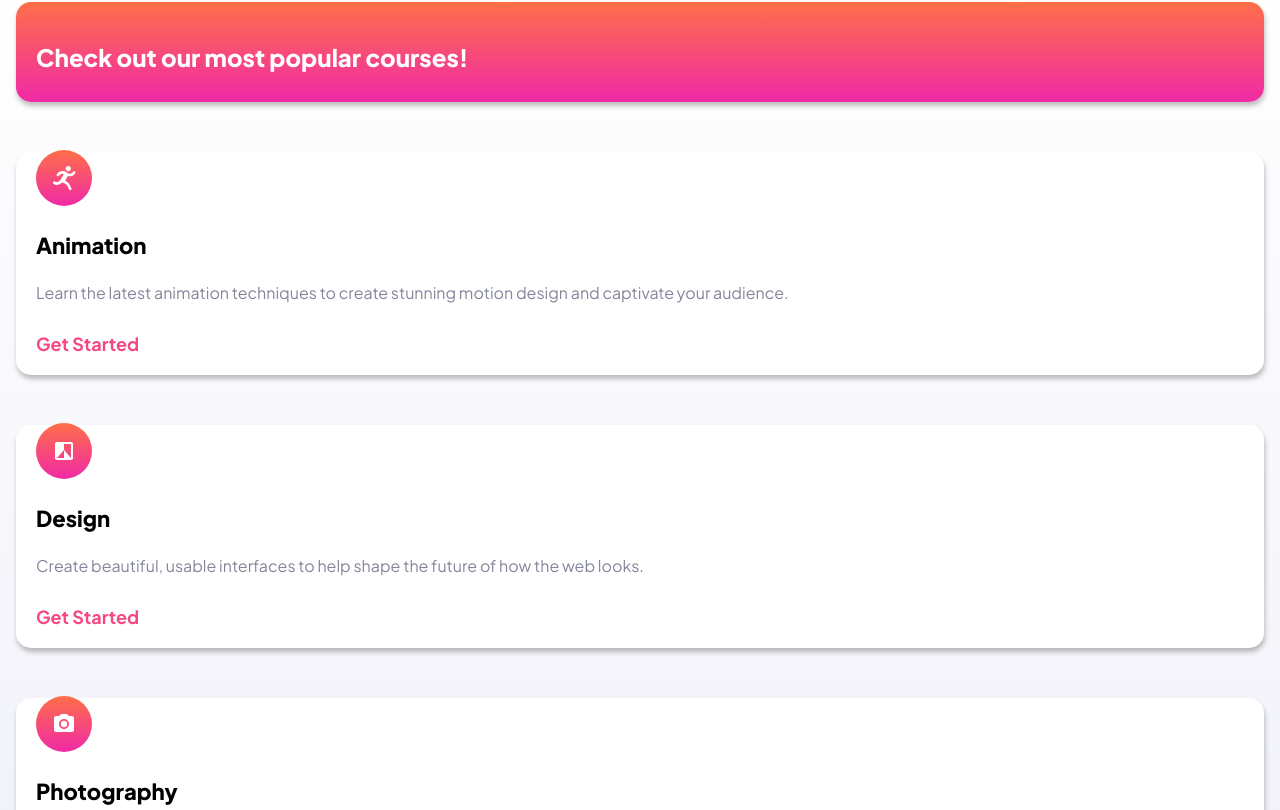
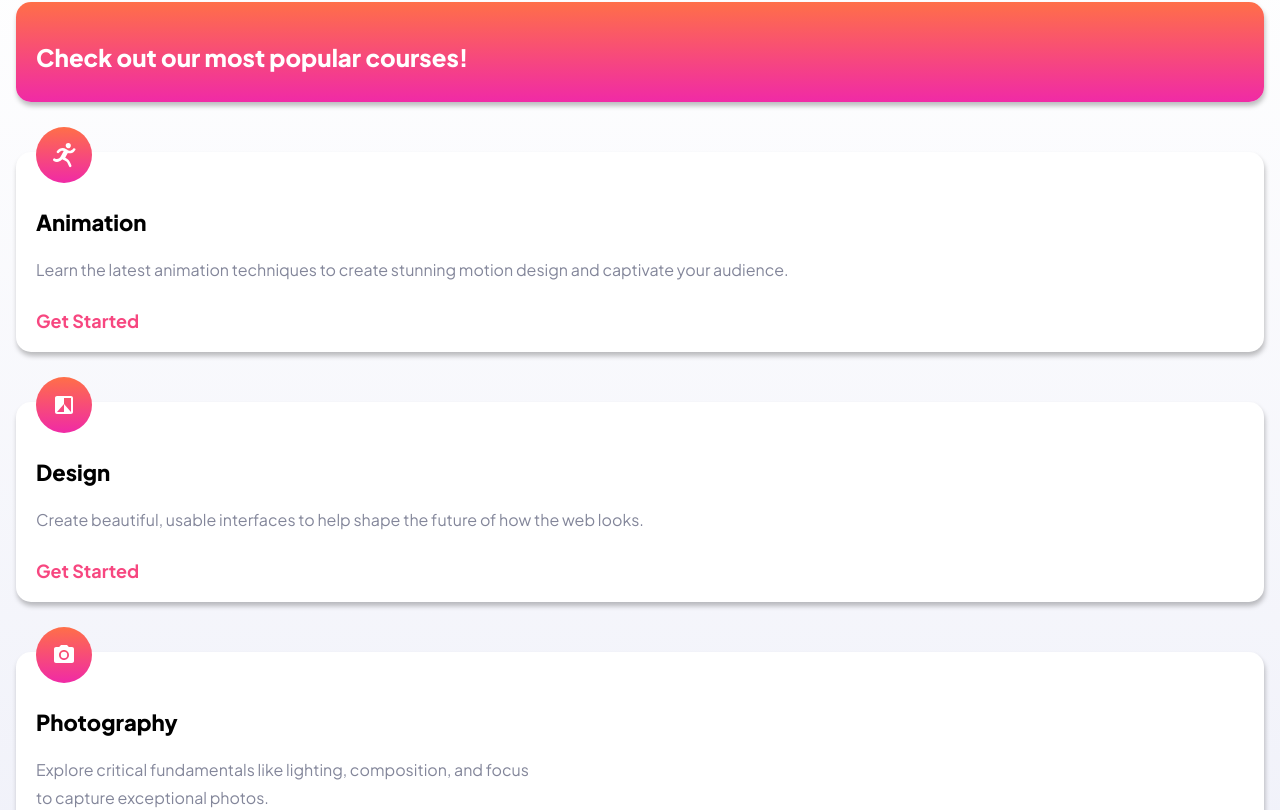
Before and after one commit to russell-crooms/skilled, a React (Vite) app: page / in a window 1280 px wide. Shown: the part 836-1646 px from the top of the page. Built offline with nearby package versions, Linux system fonts and the light colour scheme.

Commit message:
Pushing changes

```diff
--- a/src/components/cards/Cards.css
+++ b/src/components/cards/Cards.css
@@ -107,78 +107,23 @@
   width: 100%;
   border-radius: 15px;
   box-shadow: 1px 4px 5px rgba(0, 0, 0, 0.25);
-  padding: 32px;
+  padding: 20px;
   display: flex;
   flex-direction: column;
   gap: 5px;
 }
 
-@media (min-width: 375px) {
-  .cards {
-    padding: 20px;
-  }
-}
-@media (min-width: 425px) {
-  .cards {
-  }
-}
-@media (min-width: 768px) {
-  .cards {
-  }
-}
-@media (min-width: 958px) {
-  .cards {
-  }
-}
-@media (min-width: 1024px) {
-  .cards {
-    box-shadow: 1px 4px 5px rgba(0, 0, 0, 0.25);
-  }
-}
-@media (min-width: 1080px) {
-  .cards {
-  }
-}
-@media (min-width: 1060px) {
-  .cards {
-
-  }
-}
-@media (min-width: 1367px) {
-  .cards {
-
-  }
-}
-@media (min-width: 1440px) {
-  .cards {
-
-  }
-}
-@media (min-width: 1595px) {
-  .cards {
-
-  }
-}
-@media (min-width: 2560px) {
-  .cards {
-
-  }
-}
-
 .cards img {
   width: 56px;
   z-index: 1;
-  margin-top: -22px;
+  margin-top: -45px;
 }
 
 .cards h2 {
   font-weight: 800;
   font-size: 24px;
-}
-@media (min-width: 320px) {
-  .cards h2 {
-    padding-bottom: -10px;
-  }
+  margin-top: 10px;
+  margin-bottom: 5px;
 }
 @media (min-width: 375px) {
   .cards h2 {
```
